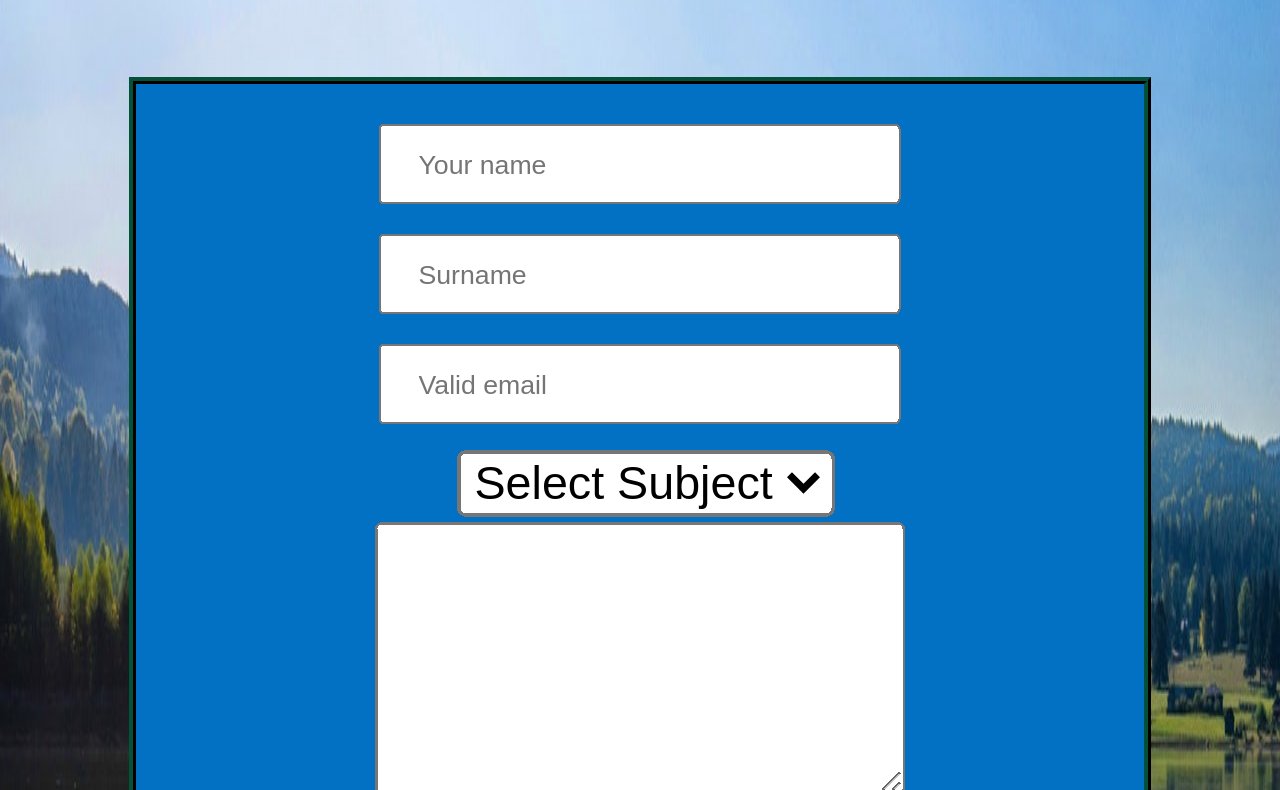
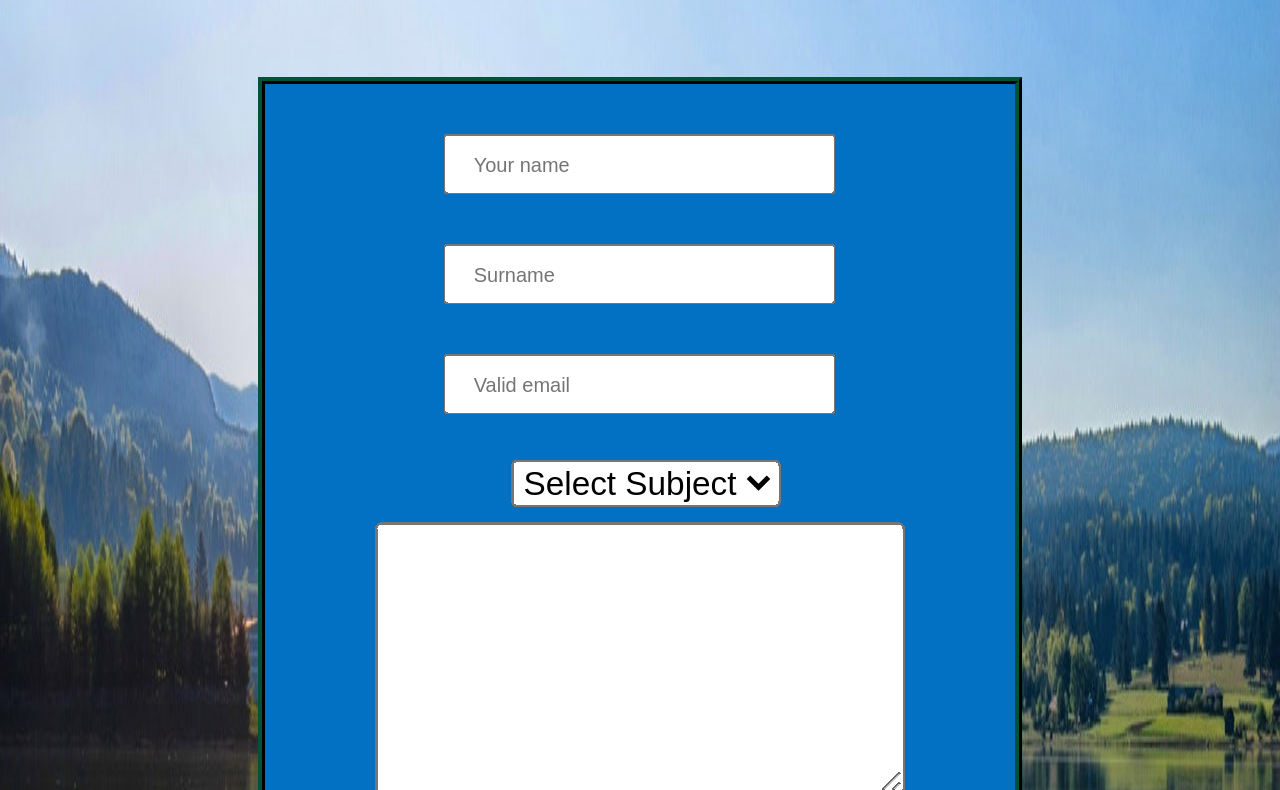
Before and after one commit to ReeceJefthas/Outdoor_adventures, a plain HTML site: page contact_page.html in a window 1280 px wide. Shown: the part 218-1008 px from the top of the page. Drawn offline with Linux system fonts and the light colour scheme.

Commit message:
final resubmit

```diff
--- a/contact_page.html
+++ b/contact_page.html
@@ -12,7 +12,7 @@
      <ul>
    <li><a href="index.html">Home</a></li>
    <li class="dropdown">
-     <a href="#" class="dropbtn">Gallery</a>
+     <a href="gallery.html" class="dropbtn">Gallery</a>
      <div class="dropdown-content">
        <a href="gallery.html#Fishing">Fishing</a>
        <a href="gallery.html#Rock Climbing">Rock Climbing</a>
@@ -24,7 +24,7 @@
    </ul>
    </div>
  <center>
-     <header class="heading-for-page">Contact Us</header><p>leave us a message for more information</p>
+     <header class="heading-for-page">Contact Us</header><p>leave us a message for more information.</p>
      <div class="grid-container">
           <div class='form'>
    <form>
--- a/scss/contact_page.scss
+++ b/scss/contact_page.scss
@@ -161,14 +161,39 @@ background-color: $maincolor;
 
 }
 // Large devices (laptops/desktops, 992px and up)
-@media screen and (min-width: 992px) {
-
+@media screen and (min-width: 992px){
+  .form {
+      grid-column-start: 3;
+      grid-column-end: 9;
+      grid-row-start: 2;
+      grid-row-end: 18;
+    }
+  li a, .dropbtn {
+      display: inline-block;
+      color: white;
+      text-align: center;
+      padding: 14px 16px;
+      text-decoration: none;
+      font-size: 32px;
+  }
+  .name {
+    transform: scale(1.5);
+}
+.surname {
+    transform: scale(1.5);
+}
+.email {
+    transform: scale(1.5);
+}
+.activities {
+    transform: scale(2.5);
+}
 }
 /* Extra large devices (large laptops and desktops, 1200px and up) */
 @media screen and (min-width: 1200px) {
   .form {
-      grid-column-start: 2;
-      grid-column-end: 10;
+      grid-column-start: 3;
+      grid-column-end: 9;
       grid-row-start: 2;
       grid-row-end: 19;
     }
@@ -179,5 +204,18 @@ background-color: $maincolor;
     padding: 14px 16px;
     text-decoration: none;
     font-size: 25px;
+  }
+    .name {
+      transform: scale(1.5);
+  }
+  .surname {
+      transform: scale(1.5);
+  }
+  .email {
+      transform: scale(1.5);
+  }
+  .activities {
+      transform: scale(2.5);
+  }
+
 }
-}
--- a/scss/gallery.scss
+++ b/scss/gallery.scss
@@ -733,6 +733,7 @@ grid-row-end: 2;}
   header {
       font-size: 69px;
   }
+
   .fishing {
       grid-column-start: 1;
       grid-column-end: 21;
@@ -883,7 +884,9 @@ grid-row-end: 2;}
 }
 /* Extra large devices (large laptops and desktops, 1200px and up) */
 @media screen and (min-width: 1200px) {
-
+  li a, .dropbtn {
+      font-size: 25px;
+  }
   .fishing {
     grid-column-start: 1;
     grid-column-end: 21;
```
Also changed, not shown: gallery.html (+1 -1 lines), index.html (+1 -1 lines), css/contact_page.css, css/gallery.css, 6 other files. Lines whose indentation alone changed are shown as unchanged.
